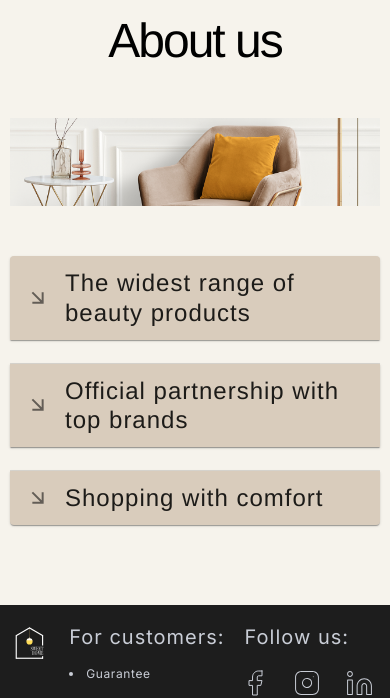
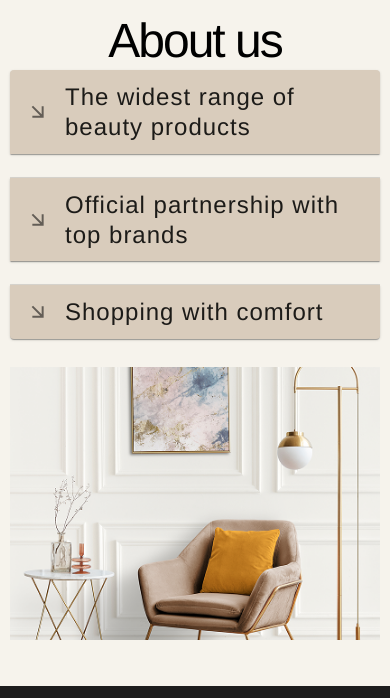
Before and after one commit to eom2204/sweet-home, a React (Create React App) app: page /about-us in a window 390 px wide. Shown: the part 247-945 px from the top of the page. Built offline with nearby package versions, Linux system fonts and the light colour scheme; no server answers.

Commit message:
About us component for mobile

```diff
--- a/src/components/AboutUs/AboutUs.js
+++ b/src/components/AboutUs/AboutUs.js
@@ -1,18 +1,25 @@
 import * as React from 'react';
+import {useMediaQuery} from "@mui/system";
 import Accordion from '@mui/material/Accordion';
 import AccordionSummary from '@mui/material/AccordionSummary';
 import AccordionDetails from '@mui/material/AccordionDetails';
 import Typography from '@mui/material/Typography';
 import ArrowDownwardIcon from '@mui/icons-material/ArrowDownward';
 import aboutUsImgLarge from '../../assets/aboutUs_img_large.png';
+import aboutUsImgSmall from '../../assets/aboutUs_img_small.png';
 import './AboutUs.scss';
 
 
 function AboutUs(props) {
+    const isSmallScreen = useMediaQuery('(max-width:600px)');
+
     return (
         <>
             <Typography component="h2" variant="h2">About us</Typography>
-            <img src={aboutUsImgLarge} alt="About Us" className='about_img'/>
+            {!isSmallScreen && (
+                <img src={aboutUsImgLarge} alt='About Us' className='about_img'/>
+            )}
+
             <div className='about_accordion'>
                 <Accordion className='about_accordion_head'>
                     <AccordionSummary
@@ -74,6 +81,9 @@ function AboutUs(props) {
                     </AccordionDetails>
                 </Accordion>
             </div>
+            {isSmallScreen && (
+                <img src={aboutUsImgSmall} alt='About Us' className='about_img'/>
+            )}
         </>
     )
 }
--- a/src/components/AboutUs/AboutUs.scss
+++ b/src/components/AboutUs/AboutUs.scss
@@ -6,15 +6,23 @@
     width: 100%;
     margin-bottom: 48px;
     margin-top: 48px;
+
+    @media screen and (max-width: 600px) {
+      margin-bottom: 44px;
+      margin-top: 0;
+    }
   }
 
   &_accordion {
     max-width: 868px;
     margin: 0 auto 80px;
 
+    @media screen and (max-width: 600px) {
+      margin-bottom: 28px;
+    }
+
     &_head {
       margin-bottom: 24px;
-
     }
   }
 }
```
Also changed, not shown: src/App.js (+0 -20 lines), src/styles/theme.js (+0 -16 lines).
